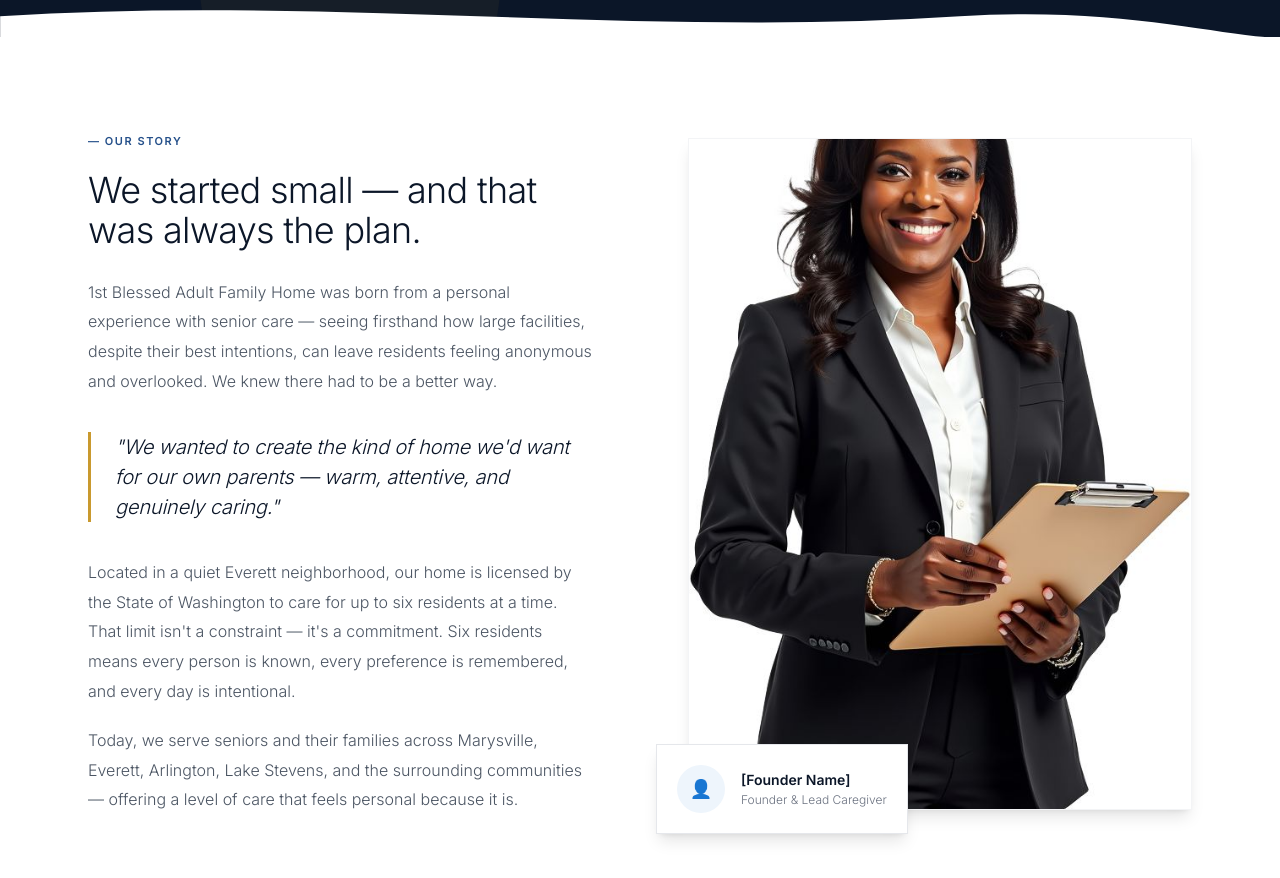
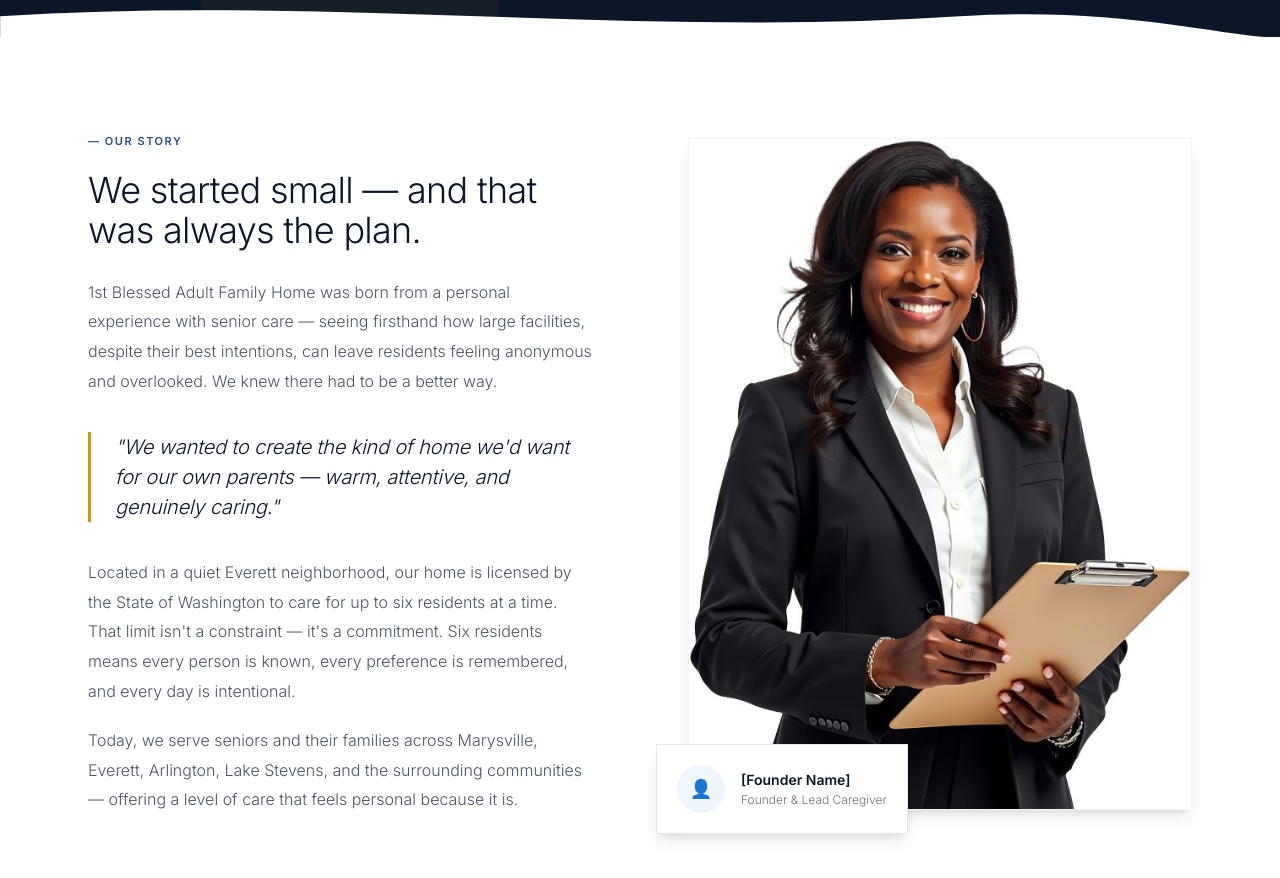
Before and after one commit to qezman/1stBlessedAFH, a React (Vite) app: page /about in a window 1280 px wide. Shown: the part 540-1418 px from the top of the page. Built offline with nearby package versions, Linux system fonts and the light colour scheme.

Commit message:
fix: adjust founder image object positioning to object-top to prevent head cropping

```diff
--- a/client/components/about/OurStory.tsx
+++ b/client/components/about/OurStory.tsx
@@ -46,8 +46,8 @@
           <div className="w-full aspect-[3/4] rounded-none overflow-hidden border border-gray-100 shadow-lg">
             <img
               src="/Founder.jpg"
-              alt="1st Blessed Adult Family Home exterior"
-              className="w-full h-full object-cover"
+              alt="1st Blessed Adult Family Home founder"
+              className="w-full h-full object-cover object-top"
             />
           </div>
 
```
